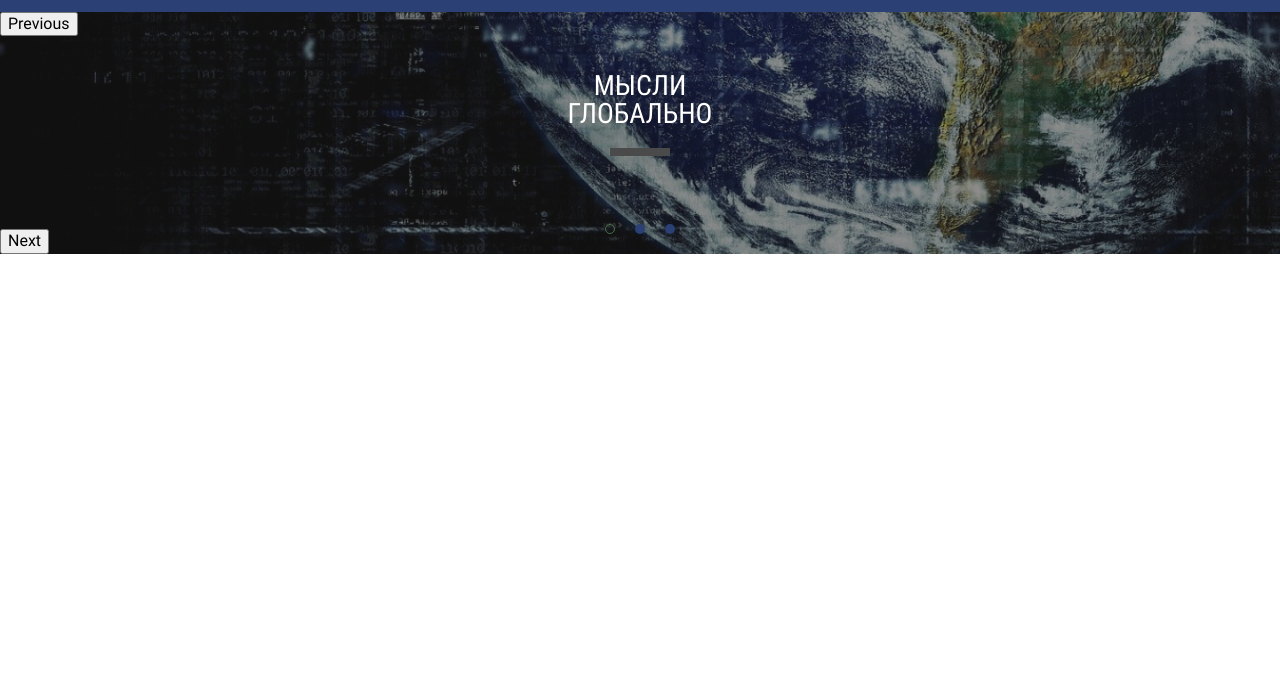
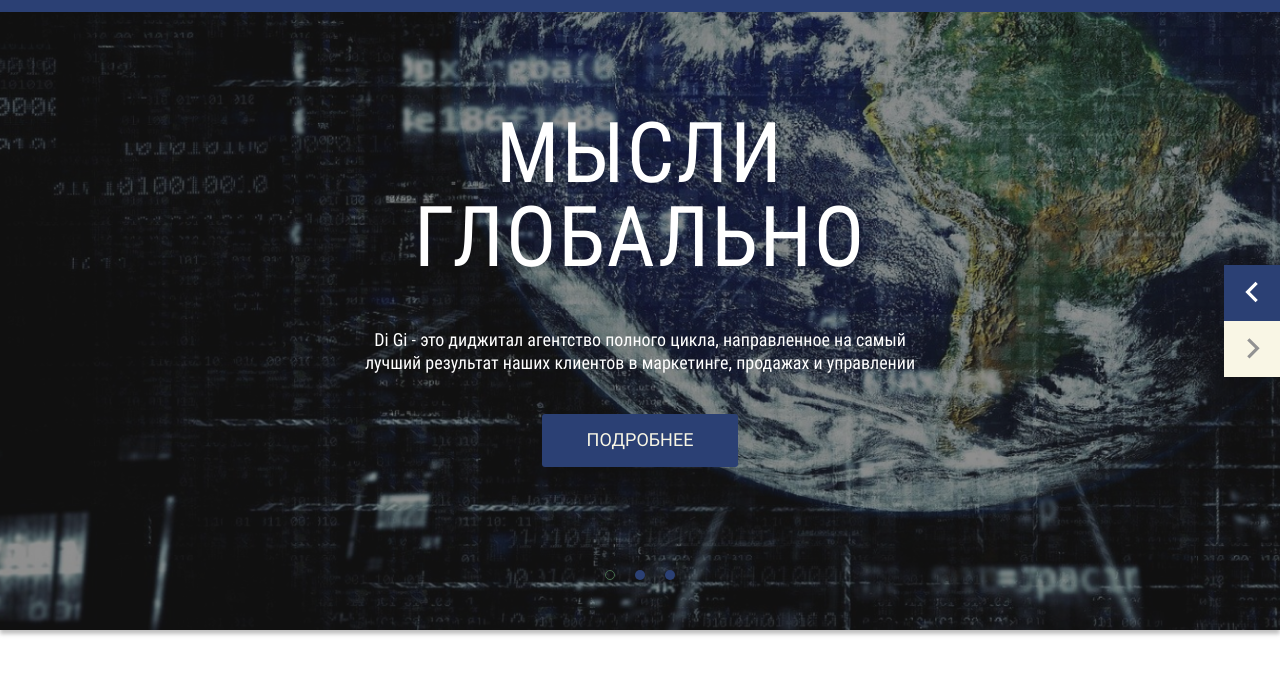
Before and after one commit to alienat3d/di-gi, a website: page app/index.html in a window 1280 px wide. Shown: the part 88-762 px from the top of the page. Drawn offline with nearby package versions, Linux system fonts and the light colour scheme; files that its build step writes are made by us from their sources.

Commit message:
head sect finished

```diff
--- a/app/index.html
+++ b/app/index.html
@@ -36,16 +36,28 @@
         <h3 class="top-slider__title">
           МЫСЛИ ГЛОБАЛЬНО
         </h3>
+        <p class="top-slider__text">
+          Di Gі - это диджитал агентство полного цикла, направленное на самый лучший результат наших клиентов в маркетинге, продажах и управлении
+        </p>
+        <button class="top-slider__button">ПОДРОБНЕЕ</button>
       </div>
       <div class="top-slider__item">
         <h3 class="top-slider__title">
           МЫСЛИ ГЛОБАЛЬНО
         </h3>
+        <p class="top-slider__text">
+          Di Gі - это диджитал агентство полного цикла, направленное на самый лучший результат наших клиентов в маркетинге, продажах и управлении
+        </p>
+        <button class="top-slider__button">ПОДРОБНЕЕ</button>
       </div>
       <div class="top-slider__item">
         <h3 class="top-slider__title">
           МЫСЛИ ГЛОБАЛЬНО
         </h3>
+        <p class="top-slider__text">
+          Di Gі - это диджитал агентство полного цикла, направленное на самый лучший результат наших клиентов в маркетинге, продажах и управлении
+        </p>
+        <button class="top-slider__button">ПОДРОБНЕЕ</button>
       </div>
     </div>
   </section>
--- a/app/js/main.js
+++ b/app/js/main.js
@@ -3,19 +3,21 @@ $(function(){
     dots: true,
     slidesToShow: 1,
     slidesToScroll: 1,
+    prevArrow:
+      '<button class="slick-arrow slick-prev" type="button"><img class="top-slider__button-img-left" src="images/icons/slider-arrow-left.svg" alt="slider left arrow button"></button>',
+    nextArrow:
+      '<button class="slick-arrow slick-next" type="button"><img class="top-slider__button-img-right" src="images/icons/slider-arrow-right.svg" alt="slider right arrow button"></button>',
     responsive: [
       {
         breakpoint: 1024,
-        settings: {
-
-        }
+        settings: {},
       },
       {
         breakpoint: 640,
         settings: {
-          arrows: false
-        }
-      }
-    ]
+          arrows: false,
+        },
+      },
+    ],
   });
 });
--- a/app/sass/_global.sass
+++ b/app/sass/_global.sass
@@ -11,6 +11,9 @@ ul, li
   margin: 0
   padding: 0
   list-style: none
+
+p
+  margin: 0
 
 body
   min-width: 320px
--- a/app/sass/_variables.sass
+++ b/app/sass/_variables.sass
@@ -2,6 +2,10 @@
 @mixin roboto400
   font-family: 'Roboto-Regular', 'Arial', sans-serif
   font-weight: 400
+
+@mixin roboto500
+  font-family: 'Roboto-Medium', 'Arial', sans-serif
+  font-weight: 500
 
 @mixin roboto-cond400
   font-family: 'RobotoCondensed-Regular', 'Arial', sans-serif
@@ -11,6 +15,7 @@
 // === COLORS ===
 $color-text: #4A4A4A
 $color-accent: #2B4074
+$color-brand-white: #F9F6E5
 $color-white: #FFF
 $color-black: #000
 // === / COLORS ===
--- a/app/sass/style.sass
+++ b/app/sass/style.sass
@@ -45,6 +45,11 @@
   background-position: center center
   background-size: cover
   min-height: 193px
+  box-shadow: 0px 4px 4px rgba(0, 0, 0, .25)
+
+@media (min-width: 640px)
+  .head
+    min-height: 386px
 
 .top-slider
   background: rgba(33, 33, 33, .5)
@@ -73,6 +78,100 @@
       height: 8px
       background-color: $color-text
 
+  &__button
+    display: none
+
+  &__text
+    display: none
+
+@media (min-width: 640px)
+  .top-slider
+    &__item
+      min-height: 386px
+
+    &__title
+      margin: 0 auto 30px
+      padding: 50px 0 15px
+      max-width: 520px
+      font-size: 60px
+      line-height: 60px
+
+    &__button
+      margin: 0 auto 113px
+      padding: 16px 45px
+      display: block
+      font-size: 18px
+      text-transform: uppercase
+      color: $color-brand-white
+      background-color: $color-accent
+      border: none
+      border-radius: 3px
+      cursor: pointer
+
+    &__button-img-left,
+    &__button-img-right
+      padding-top: 3px
+
+    &__button-img-left
+      padding-left: 6px
+
+    &__button-img-right
+      padding-left: 3px
+
+@media (min-width: 768px)
+  .top-slider
+    &__item
+      min-height: 465px
+
+    &__title
+      margin: 0 auto 0
+      padding-top: 87px
+      &::before
+        display: none
+
+    &__text
+      margin: 0 auto
+      padding: 25px 0 32px
+      display: block
+      max-width: 587px
+      @include roboto-cond400
+      font-size: 18px
+      line-height: 23px
+
+@media (min-width: 1024px)
+  .top-slider
+    &__item
+      min-height: 618px
+
+    &__title
+      padding-top: 100px
+      max-width: 750px
+      font-size: 84px
+      line-height: 84px
+      letter-spacing: 2px
+
+    &__text
+      padding: 33px 0 40px
+
+// @media (min-width: 1024px)
+@media (min-width: 1440px)
+  .top-slider
+    &__item
+      min-height: 668px
+
+    &__title
+      padding-top: 107px
+      max-width: 865px
+      font-size: 96px
+      line-height: 96px
+
+    &__text
+      padding: 40px 0 47px
+      max-width: 886px
+      @include roboto-cond400
+      font-size: 24px
+      line-height: 31px
+
 .slick-dots
   display: flex
   justify-content: center
@@ -80,6 +179,7 @@
   right: 0
   bottom: 20px
   left: 0
+
   .slick-active
     button
       background-color: transparent
@@ -94,4 +194,29 @@
     height: 10px
     border-radius: 50%
     background-color: $color-accent
+    cursor: pointer
+
+@media (min-width: 1024px)
+  .slick-dots
+    bottom: 80px
+
+@media (min-width: 640px)
+  .slick-dots
+    bottom: 50px
+
+  .slick-arrow
+    position: absolute
+    right: 0
+    padding: 0
+    width: 56px
+    height: 56px
+    border: none
+    z-index: 5
+
+  .slick-prev
+    background-color: $color-accent
+    top: calc( 50% - 56px )
+  .slick-next
+    background-color: $color-brand-white
+    bottom: calc( 50% - 56px )
 // === / HEAD ===
```
Also changed, not shown: app/images/icons/slider-arrow-left.svg (added), app/images/icons/slider-arrow-right.svg (added), app/js/main.min.js.
